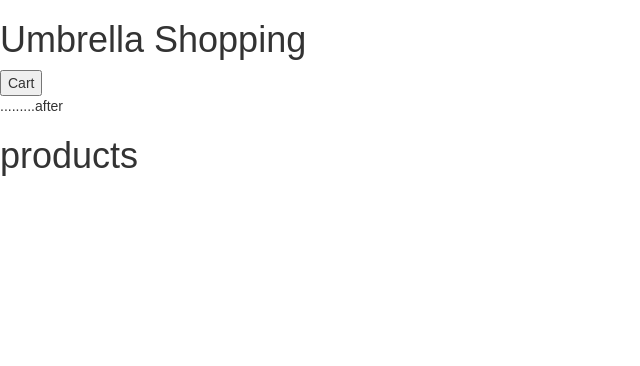
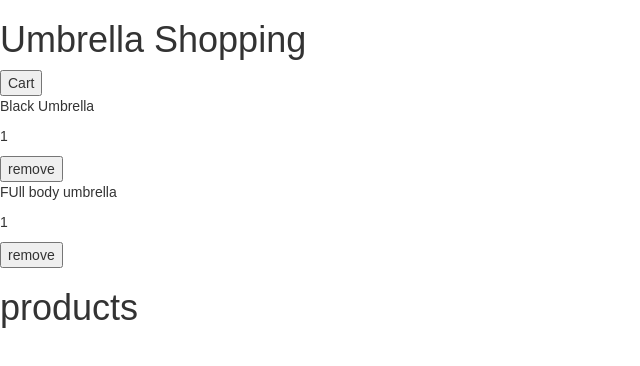
Before and after one commit to daviddinnison/umbrellas, a React (Create React App) app: page / in a window 1280 px wide. Shown: the top 366 px of the page, without its empty margins (0-640 px from the left). Built offline with nearby package versions, Linux system fonts and the light colour scheme.

Commit message:
component data rendering from server

```diff
--- a/src/actions/cart.js
+++ b/src/actions/cart.js
@@ -1,7 +1,6 @@
 export const GET_CART_REQUEST = 'GET_CART_REQUEST';
 export const getCartRequest = () => ({
   type: GET_CART_REQUEST,
-  test: 'test'
 });
 
 export const GET_CART_SUCCESS = 'GET_CART_SUCCESS';
--- a/src/components/cart/CartContainer.js
+++ b/src/components/cart/CartContainer.js
@@ -1,5 +1,9 @@
 import React, { Component } from 'react';
 import CartItems from './CartItems';
+import { connect } from 'react-redux';
+
+import { getCartRequest } from './../../actions/cart';
+
 
 class CartContainer extends React.Component {
   constructor(props) {
@@ -10,13 +14,19 @@ class CartContainer extends React.Component {
     this.toggleCart = this.toggleCart.bind(this);
   }
 
+  componentDidMount() {
+    this.props.dispatch(getCartRequest());
+  }
+
   toggleCart() {
     this.setState({ visibleCart: !this.state.visibleCart });
   }
 
   showCart() {
     if (this.state.visibleCart) {
-      return <CartItems/>;
+      return this.props.items.map((item, index) => {
+        return <CartItems item={item} key={index}/>;
+      })
     }
   }
 
@@ -29,5 +39,10 @@ class CartContainer extends React.Component {
     );
   }
 }
+const mapStateToProps = state => {
+  return {
+    items: state.cart.items
+  };
+};
 
-export default CartContainer;
+export default connect(mapStateToProps)(CartContainer);
--- a/src/components/cart/CartItems.js
+++ b/src/components/cart/CartItems.js
@@ -1,5 +1,4 @@
 import React, { Component } from 'react';
-import { connect } from 'react-redux';
 import { Map } from 'immutable';
 import { getCartRequest } from './../../actions/cart';
 
@@ -9,26 +8,25 @@ class CartItems extends React.Component {
     const map1 = Map({ a: 1, b: 2, c: 3 });
     const map2 = map1.set('b', 50);
     // console.log(map1.get('b') + ' vs. ' + map2.get('b')); // 2 vs. 50
-    this.props.dispatch(getCartRequest());
+
   }
 
 
-  renderItems() {
+  renderItem() {
+    console.log(this.props.item, 'card item props');
     return (
       <div>
-        <p>{this.props.test}</p>
+        <p>{this.props.item.title}</p>
+        <p>{this.props.item.quantity}</p>
+        <button>remove</button>
+
       </div>
     );
   }
   render() {
-    return <div>{this.renderItems()}</div>;
+    return <div>{this.renderItem()}</div>;
   }
 }
 
-const mapStateToProps = state => {
-  return {
-    test: state.cart.test
-  };
-};
 
-export default connect(mapStateToProps)(CartItems);
+export default CartItems;
--- a/src/reducers/cart.js
+++ b/src/reducers/cart.js
@@ -1,11 +1,14 @@
 import { getCartRequest, getCartSuccess, getCartError } from '../actions/cart';
 
 const initialState = {
-  test: 'before........',
   message: '0',
   items: [
     {
       title: 'Black Umbrella',
+      quantity: 1
+    },
+    {
+      title: 'FUll body umbrella',
       quantity: 1
     }
   ]
@@ -14,9 +17,7 @@ const initialState = {
 export default function reducer(state = initialState, action) {
   switch (action.type) {
     case 'GET_CART_REQUEST': {
-      return Object.assign({}, state, {
-        test: '.........after'
-      });
+      return Object.assign({}, state, {});
     }
     case 'GET_CART_SUCCESS': {
       console.log('GET CART SUCCESs ACTION', action);
```
